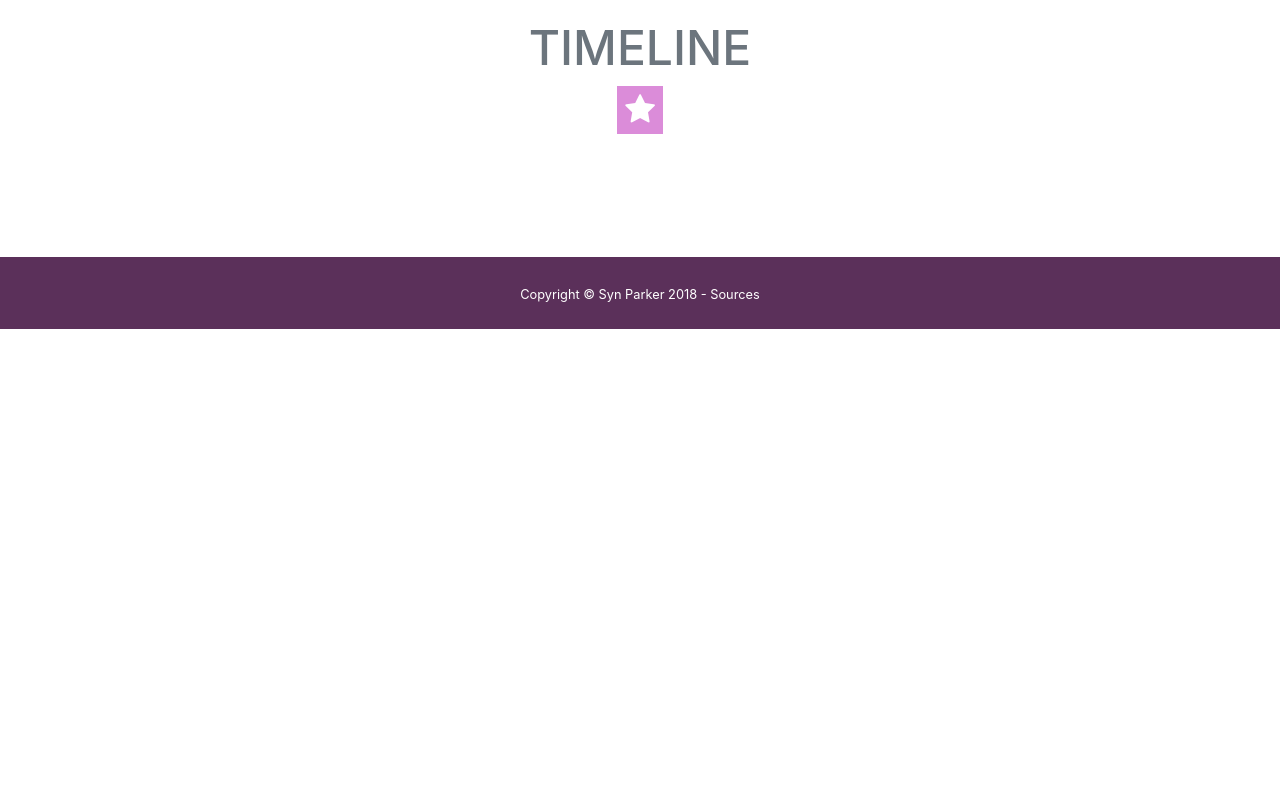
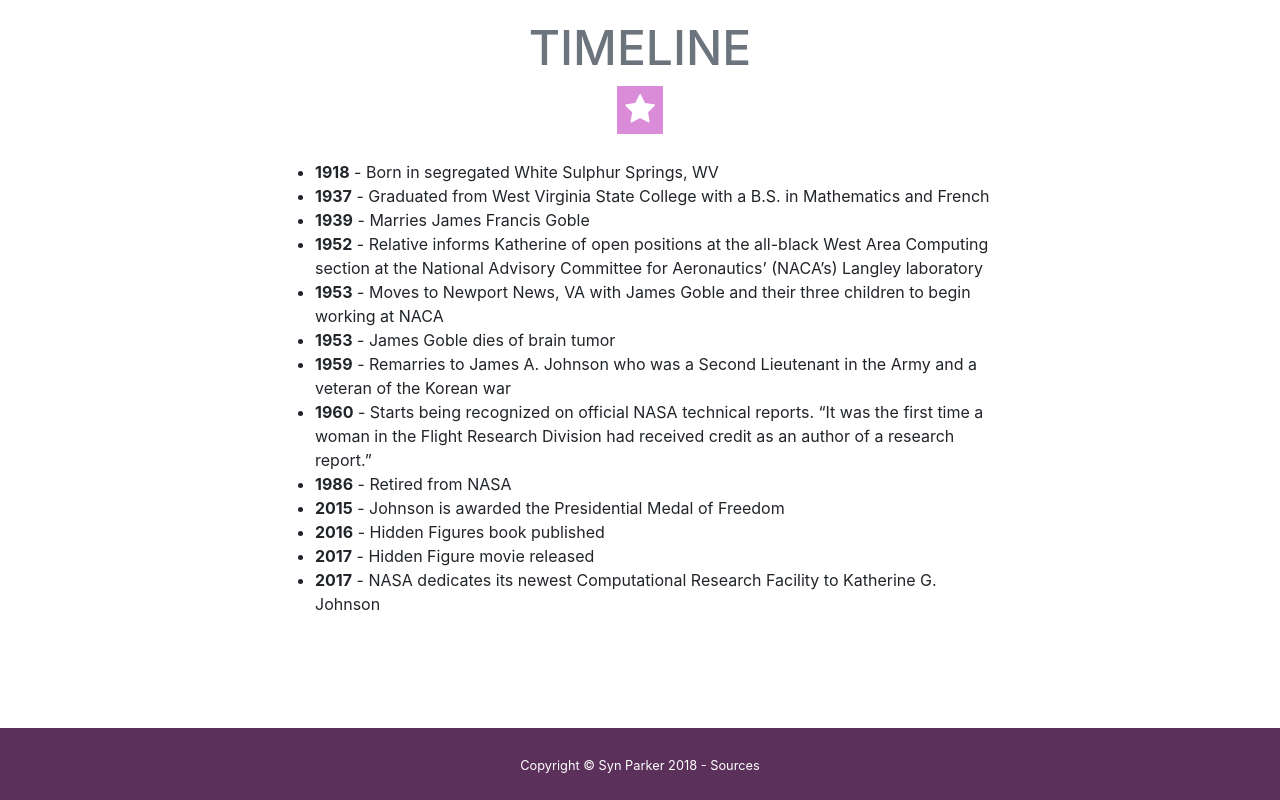
Before and after one commit to sparker12/KatherineJohnson, a website with bundled scripts: page index.html in a window 1280 px wide. Shown: the part 2707-3507 px from the top of the page. Before the commit the page ends 3036 px from the top, so only its background shows below. Built offline with nearby package versions, Linux system fonts and the light colour scheme.

Commit message:
Completed Timeline

```diff
--- a/index.html
+++ b/index.html
@@ -59,7 +59,7 @@
         <h1 class="text-uppercase mb-4">Katherine Johnson</h1>
         <h3 class="text-uppercase mb-0 text-white">(August 26, 1918 - Present)</h3>
         <hr class="star-dark">
-        <h2 class="font-weight-light mb-0">Teacher - Mathmetician - Computer</h2>
+        <h2 class="font-weight-light mb-0">Teacher - Mathmetician - Physicist</h2>
       </div>
     </header>
 
@@ -164,6 +164,21 @@
         <hr class="star-light mb-5">
         <div class="row">
           <div class="col-lg-8 mx-auto">
+            <ul>
+              <li><b>1918</b> - Born in segregated White Sulphur Springs, WV</li>
+              <li><b>1937</b> - Graduated from West Virginia State College with a B.S. in Mathematics and French</li>
+              <li><b>1939</b> - Marries James Francis Goble</li>
+              <li><b>1952</b> - Relative informs Katherine of open positions at the all-black West Area Computing section at the National Advisory Committee for Aeronautics’ (NACA’s) Langley laboratory</li>
+              <li><b>1953</b> - Moves to Newport News, VA with James Goble and their three children to begin working at NACA</li>
+              <li><b>1953</b> - James Goble dies of brain tumor</li>
+              <li><b>1959</b> - Remarries to James A. Johnson who was a Second Lieutenant in the Army and a veteran of the Korean war</li>
+              <li><b>1960</b> - Starts being recognized on official NASA technical reports. “It was the first time a woman in the Flight Research Division had received credit as an author of a research report.”</li>
+              <li><b>1986</b> - Retired from NASA</li>
+              <li><b>2015</b> - Johnson is awarded the Presidential Medal of Freedom</li>
+              <li><b>2016</b> - Hidden Figures book published</li>
+              <li><b>2017</b> - Hidden Figure movie released</li>
+              <li><b>2017</b> - NASA dedicates its newest Computational Research Facility to Katherine G. Johnson</li>
+            </ul>
             <!-- To configure the contact form email address, go to mail/contact_me.php and update the email address in the PHP file on line 19. -->
             <!-- The form should work on most web servers, but if the form is not working you may need to configure your web server differently. -->
             <!--
```
